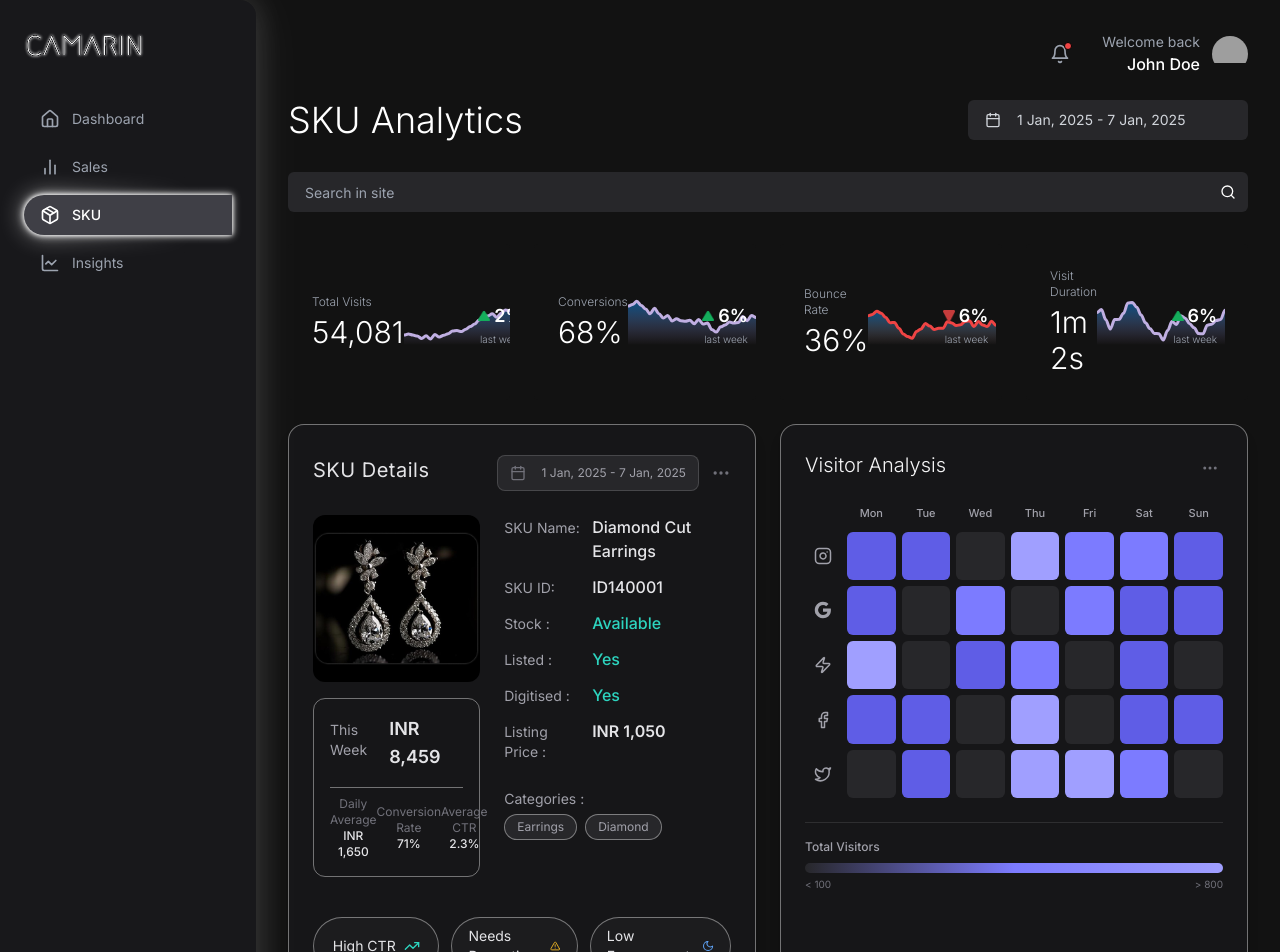
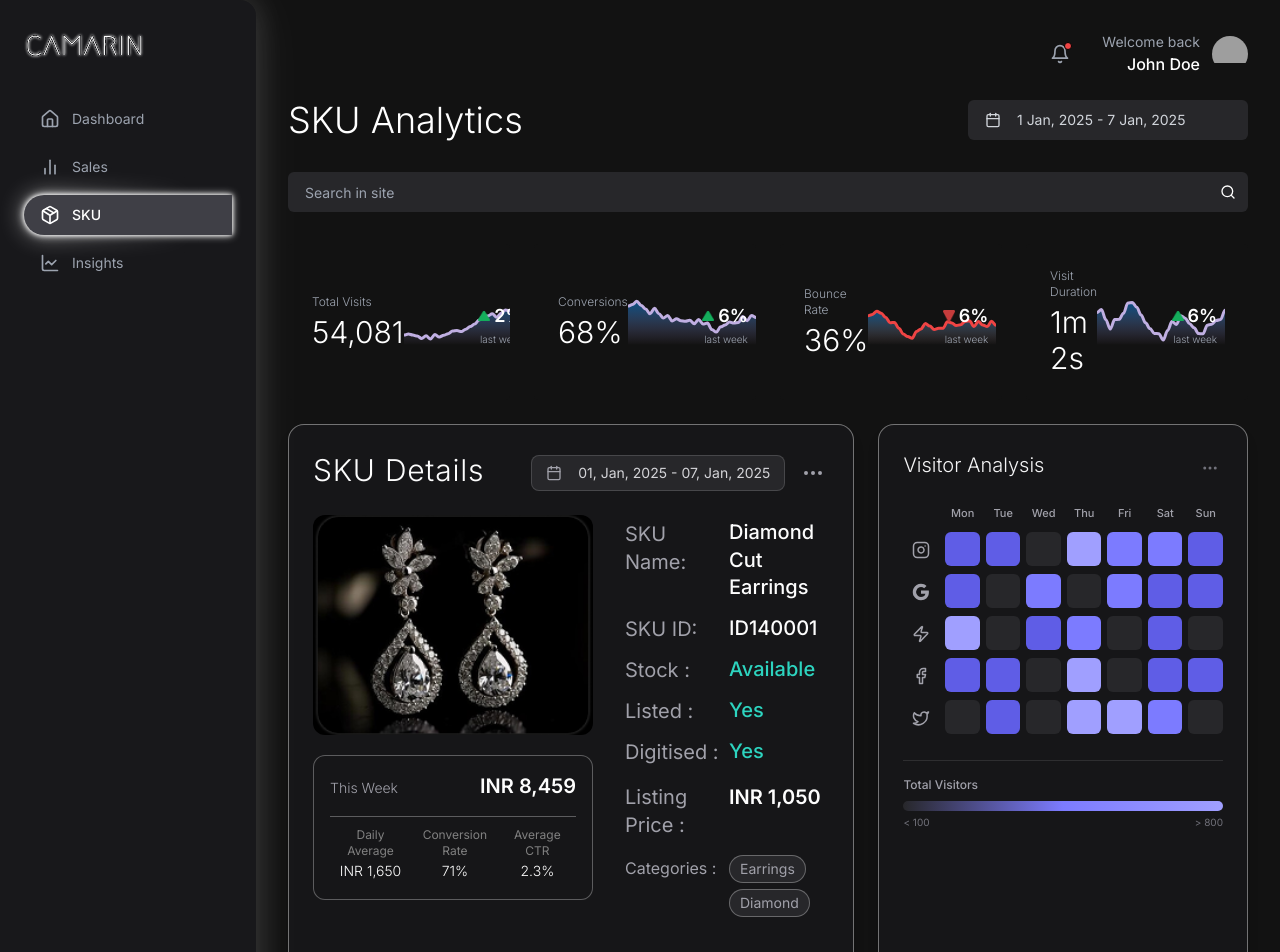
Before and after one commit to Camarin-AI/3d-analytics-dashboard, a Next.js app: page /sku in a window 1280 px wide. Shown: the top 952 px of the page. Built offline with nearby package versions, Linux system fonts and the light colour scheme; grey boxes are pictures that could not be loaded.

Commit message:
sku-details component refined

```diff
--- a/components/sku-analytics.tsx
+++ b/components/sku-analytics.tsx
@@ -21,10 +21,10 @@ export function SkuAnalytics() {
 
     <div className="flex min-h-screen bg-[#121212] text-white">
     <Sidebar />
-    <main className="flex-1 p-8">
+    <main className="flex-1 p-6 md:p-8">
       <Header />
-      <div className="flex items-center justify-between mt-6 mb-8">
-        <h1 className="text-4xl font-light font-sans text-white">SKU Analytics</h1>
+      <div className="flex flex-col md:flex-row items-start md:items-center justify-between mt-6 mb-8 gap-4 md:gap-0">
+        <h1 className="text-3xl md:text-4xl font-light font-sans text-white">SKU Analytics</h1>
         <DateRangePicker date={dateRange} onDateChange={setDateRange} />
       </div>
 
@@ -32,13 +32,18 @@ export function SkuAnalytics() {
 
         <KpiCards />
 
-        <div className="grid grid-cols-1 lg:grid-cols-2 gap-6 mt-6">
-          <SkuDetails />
-          <VisitorAnalysis />
+        {/* Adjusted grid layout for SkuDetails and VisitorAnalysis */}
+        <div className="grid grid-cols-1 lg:grid-cols-5 gap-6 mt-6">
+          <div className="lg:col-span-3"> {/* SkuDetails takes 3 out of 5 columns */}
+            <SkuDetails />
+          </div>
+          <div className="lg:col-span-2"> {/* VisitorAnalysis takes 2 out of 5 columns */}
+            <VisitorAnalysis />
+          </div>
         </div>
 
         <div className="mt-6">
-          <h2 className="text-2xl font-light font-sans font-inter mb-4">Engagement Analysis</h2>
+          <h2 className="text-xl md:text-2xl font-light font-sans font-inter mb-4">Engagement Analysis</h2>
           <div className="space-y-6">
             <SalesFunnelAnalysis />
             <InteractionDuration />
--- a/components/sku-details.tsx
+++ b/components/sku-details.tsx
@@ -1,36 +1,37 @@
 "use client";
 
 import { useState } from "react";
-import { Calendar, MoreHorizontal, TrendingUp, AlertTriangle, Moon } from "lucide-react"; // Import relevant icons
+import { Calendar, MoreHorizontal } from "lucide-react"; // Removed AlertCircle as we'll use custom
 import { Card, CardContent, CardHeader, CardTitle } from "@/components/ui/card";
-import { format } from "date-fns";
 import { Button } from "@/components/ui/button";
 import Image from "next/image";
+import { format } from "date-fns";
 
-// Define specific colors based *strictly* on the image analysis
+// Colors remain largely the same, slight tweaks if necessary based on re-evaluation
 const colors = {
-  background: "#161618", // Main card background
-  cardBorder: "rgba(255, 255, 255, 0.4)", // Faint card border
-  textPrimary: "#E4E4E7", // Primary text (values, main headers) - slightly off-white
-  textSecondary: "#A1A1AA", // Secondary text (labels like SKU Name:)
-  textMuted: "#71717A", // Muted text (placeholder-like, e.g., 'Daily Average')
-  dateRangeButtonBg: "#27272A", // Button background
-  dateRangeButtonBorder: "rgba(255, 255, 255, 0.15)", // Button border
-  imageContainerBg: "#000000", // Image background seems pure black
-  statsBoxBorder: "rgba(255, 255, 255, 0.4)", // Border for the 'This Week' box
-  statsSeparator: "rgba(255, 255, 255, 0.4)", // Separator line in stats box
-  statusAvailable: "#2DD4BF", // Teal/Green for 'Available' and 'Yes'
-  statusYes: "#2DD4BF", // Same Teal/Green
-  categoryTagBg: "#27272A", // Background for category tags
-  categoryTagBorder: "rgba(255, 255, 255, 0.4)", // Border for category tags
-  indicatorTagBg: "#1C1C1E", // Slightly different dark bg for bottom tags? Or same as card? Let's try darker.
-  indicatorTagBorder: "rgba(255, 255, 255, 0.4)", // Border for bottom indicator tags
-  iconHighCTR: "#2DD4BF", // Green for High CTR icon
-  iconNeedsPromotion: "#FBBF24", // Yellow/Amber for Needs Promotion icon
-  iconLowEngagement: "#60A5FA", // Blue-ish for Low Engagement icon (using Moon)
+  background: "#161618",
+  cardBorder: "rgba(255, 255, 255, 0.4)",
+  textPrimary: "#FDFDFD",
+  textSecondary: "#A1A1AA", // For labels like "SKU Name:"
+  textMuted: "#808080",   // For "Daily Average" type labels in stats box
+  dateRangeButtonBg: "#27272A",
+  dateRangeButtonBorder: "rgba(255, 255, 255, 0.15)",
+  dateRangeButtonText: "#D4D4D8",
+  imageContainerBg: "#000000",
+  statsBoxBorder: "rgba(255, 255, 255, 0.3)",
+  statsSeparator: "rgba(255, 255, 255, 0.3)",
+  statusAvailable: "#2DD4BF", // Teal/Green
+  categoryTagBg: "#27272A",
+  categoryTagBorder: "rgba(255, 255, 255, 0.3)", // Slightly more visible border for tags
+  categoryTagText: "#A1A1AA",
+  indicatorTagBg: "#27272A",
+  indicatorTagBorder: "rgba(255, 255, 255, 0.3)", // Slightly more visible border for tags
+  indicatorTagText: "#E4E4E7",
+  iconHighCTR: "#2DD4BF",
+  iconNeedsPromotion: "#FBBF24", // Amber/Yellow
+  iconLowEngagement: "#60A5FA", // Blue
 };
 
-// Placeholder data matching the image
 const skuData = {
   name: "Diamond Cut Earrings",
   id: "ID140001",
@@ -41,102 +42,135 @@ const skuData = {
   categories: ["Earrings", "Diamond"],
   thisWeekSales: 8459,
   dailyAverage: 1650,
-  conversionRate: 71, // As percentage
-  averageCTR: 2.3, // As percentage
-  imageSrc: "/diamond-earrings.png", // Replace with your actual image path
+  conversionRate: 71,
+  averageCTR: 2.3,
+  imageSrc: "/diamond-earrings.png",
 };
+
+// Custom SVG Icon for High CTR (Target-like) - from previous version
+const HighCTRIcon = ({ color = colors.iconHighCTR, size = 20 }) => ( // Increased size slightly
+  <svg width={size} height={size} viewBox="0 0 20 20" fill="none" xmlns="http://www.w3.org/2000/svg">
+    <circle cx="10" cy="10" r="9" stroke={color} strokeWidth="1.8"/>
+    <circle cx="10" cy="10" r="5.5" stroke={color} strokeWidth="1.8"/>
+    <circle cx="10" cy="10" r="2" fill={color}/>
+  </svg>
+);
+
+
+// Custom SVG Icon for Needs Promotion (Yellow circle with exclamation)
+const NeedsPromotionIcon = ({ color = colors.iconNeedsPromotion, size = 20 }) => ( // Increased size slightly
+  <svg width={size} height={size} viewBox="0 0 20 20" fill="none" xmlns="http://www.w3.org/2000/svg">
+    <circle cx="10" cy="10" r="9" fill={color}/>
+    <path d="M10.0002 13.1667C10.4604 13.1667 10.8335 12.7936 10.8335 12.3333C10.8335 11.8731 10.4604 11.5 10.0002 11.5C9.54001 11.5 9.16687 11.8731 9.16687 12.3333C9.16687 12.7936 9.54001 13.1667 10.0002 13.1667Z" fill="white"/>
+    <path d="M10.8335 10V6.66667H9.16687V10H10.8335Z" fill="white"/>
+  </svg>
+);
+
+// Custom SVG Icon for Low Engagement (Zz) - from previous version
+const LowEngagementZzIcon = ({ color = colors.iconLowEngagement, size = 22 }) => ( // Increased size slightly
+  <svg width={size} height={size} viewBox="0 0 16 16" xmlns="http://www.w3.org/2000/svg">
+    <path d="M7.16191 5.83191L4 8.99382H5.99025L9.15217 5.83191H7.16191Z" fill={color}/>
+    <path d="M10.1619 8.83191L7 11.9938H8.99025L12.1522 8.83191H10.1619Z" fill={color}/>
+  </svg>
+);
+
+const detailItems = [
+    { key: "name", label: "SKU Name:", value: skuData.name, valueColor: colors.textPrimary, valueFontWeight: "font-medium", multilineValue: true, maxWidth: "max-w-[170px]" }, // max-width for SKU Name to wrap
+    { key: "id", label: "SKU ID:", value: skuData.id, valueColor: colors.textPrimary, valueFontWeight: "font-medium" },
+    { key: "stock", label: "Stock :", value: skuData.stock, valueColor: colors.statusAvailable, valueFontWeight: "font-medium" },
+    { key: "listed", label: "Listed :", value: skuData.listed, valueColor: colors.statusAvailable, valueFontWeight: "font-medium" },
+    { key: "digitised", label: "Digitised :", value: skuData.digitised, valueColor: colors.statusAvailable, valueFontWeight: "font-medium" },
+  ];
+
 
 export function SkuDetails() {
   const [dateRange] = useState({
-    from: new Date(2025, 0, 1), // Jan 1, 2025
-    to: new Date(2025, 0, 7), // Jan 7, 2025
+    from: new Date(2025, 0, 1),
+    to: new Date(2025, 0, 7),
   });
 
   return (
     <Card
-      className="rounded-2xl border p-6 shadow-lg h-full flex flex-col font-sans" // Added font-sans for consistency if needed
+      className="rounded-2xl border p-6 shadow-lg h-full flex flex-col font-sans"
       style={{
         backgroundColor: colors.background,
         borderColor: colors.cardBorder,
-        color: colors.textPrimary, // Default text color
+        color: colors.textPrimary,
       }}
     >
-      {/* Card Header */}
       <CardHeader className="flex flex-row items-center justify-between p-0 mb-6">
-        <CardTitle className="text-xl font-normal tracking-wide" style={{ color: colors.textPrimary }}>
+        <CardTitle className="text-3xl font-light tracking-wide" style={{ color: colors.textPrimary }}>
           SKU Details
         </CardTitle>
         <div className="flex items-center gap-3">
-           {/* Date Range Picker Button - Styled to match image */}
           <Button
             variant="outline"
             size="sm"
-            className="h-9 px-3 rounded-lg text-xs font-normal border focus:outline-none focus:ring-2 focus:ring-offset-2 focus:ring-offset-[#161618] focus:ring-white hover:bg-[#3f3f46]" // Added hover state
+            className="h-9 px-3.5 rounded-lg text-sm font-normal border focus:outline-none focus:ring-1 focus:ring-gray-500 hover:bg-[#38383d]" // text-sm for date
             style={{
               backgroundColor: colors.dateRangeButtonBg,
               borderColor: colors.dateRangeButtonBorder,
-              color: colors.textSecondary, // Use secondary color for button text
+              color: colors.dateRangeButtonText,
             }}
           >
-            <Calendar className="mr-2 h-4 w-4" style={{ color: colors.textMuted }} />
-            {format(dateRange.from, "d MMM, yyyy")} - {format(dateRange.to, "d MMM, yyyy")}
+            <Calendar className="mr-2 h-4 w-4" style={{ color: colors.textSecondary }} />
+            {format(dateRange.from, "dd, MMM, yyyy")} - {format(dateRange.to, "dd, MMM, yyyy")}
           </Button>
-          {/* More Options Button */}
-          <button className="focus:outline-none" style={{ color: colors.textMuted }}>
-            <MoreHorizontal size={20} />
+          <button className="focus:outline-none p-1" style={{ color: colors.textSecondary }}>
+            <MoreHorizontal size={24} /> {/* Slightly larger dots icon */}
           </button>
         </div>
       </CardHeader>
 
-      {/* Card Content */}
       <CardContent className="p-0 flex-grow flex flex-col">
-        {/* Main content grid: Image/Stats (Left) + Details (Right) */}
-        <div className="flex flex-col lg:flex-row gap-6 mb-6">
+        <div className="flex flex-col md:flex-row gap-x-6 lg:gap-x-8 mb-6"> {/* Adjusted gap */}
 
           {/* Left Column: Image + Stats Box */}
-          <div className="w-full lg:w-[40%] flex flex-col gap-4 flex-shrink-0"> {/* Adjusted width and gap */}
-            {/* Image Container */}
-            <div className="aspect-square rounded-xl overflow-hidden flex items-center justify-center"
-                 style={{ backgroundColor: colors.imageContainerBg }}>
+          {/* Fixed width for this column to match image proportion */}
+          <div className="w-full md:w-[280px] flex flex-col gap-5 flex-shrink-0">
+            {/* Adjusted height for image container */}
+            <div
+              className="h-[220px] w-full rounded-xl overflow-hidden flex items-center justify-center"
+              style={{ backgroundColor: colors.imageContainerBg }}
+            >
               <Image
-                    // *** IMPORTANT: Replace with your actual image path ***
                 src={skuData.imageSrc}
                 alt={skuData.name}
-                    width={250} // Adjust size as needed
-                    height={250}
-                    className="object-contain" // Use contain if image aspect ratio varies
-                    priority // Load image sooner
+                width={300} // Image can be larger, object-contain will fit it
+                height={300}
+                className="object-contain"
+                priority
+                onError={(e) => { (e.target as HTMLImageElement).src = 'https://via.placeholder.com/250?text=Image+Err'; }}
               />
             </div>
 
-            {/* Stats Box */}
             <div
               className="rounded-xl border p-4 flex flex-col"
-              style={{ borderColor: colors.statsBoxBorder }}
+              style={{ borderColor: colors.statsBoxBorder, backgroundColor: colors.background }}
             >
               <div className="flex justify-between items-baseline mb-2">
-                <span className="text-sm" style={{ color: colors.textSecondary }}>This Week</span>
-                <span className="text-lg font-semibold" style={{ color: colors.textPrimary }}>
+                <span className="text-sm font-light" style={{ color: colors.textSecondary }}>This Week</span>
+                <span className="text-xl font-semibold text-sans" style={{ color: colors.textPrimary }}>
                   INR {skuData.thisWeekSales.toLocaleString("en-IN")}
                 </span>
               </div>
               <hr className="border-t my-2" style={{ borderColor: colors.statsSeparator }} />
-              <div className="flex justify-between items-center text-xs">
+              <div className="flex justify-between items-center p-0.5">
                 <div className="text-center">
-                  <span className="block" style={{ color: colors.textMuted }}>Daily Average</span>
-                  <span className="block font-medium" style={{ color: colors.textPrimary }}>
+                  <span className="block text-xs mb-0.5" style={{ color: colors.textMuted }}>Daily Average</span>
+                  <span className="block text-sm font-light" style={{ color: colors.textPrimary }}>
                     INR {skuData.dailyAverage.toLocaleString("en-IN")}
                   </span>
                 </div>
                 <div className="text-center">
-                  <span className="block" style={{ color: colors.textMuted }}>Conversion Rate</span>
-                  <span className="block font-medium" style={{ color: colors.textPrimary }}>
+                  <span className="block text-xs mb-0.5" style={{ color: colors.textMuted }}>Conversion Rate</span>
+                  <span className="block text-sm font-light" style={{ color: colors.textPrimary }}>
                     {skuData.conversionRate}%
                   </span>
                 </div>
                  <div className="text-center">
-                  <span className="block" style={{ color: colors.textMuted }}>Average CTR</span>
-                  <span className="block font-medium" style={{ color: colors.textPrimary }}>
+                  <span className="block text-xs mb-0.5" style={{ color: colors.textMuted }}>Average CTR</span>
+                  <span className="block text-sm font-light" style={{ color: colors.textPrimary }}>
                     {skuData.averageCTR}%
                   </span>
                 </div>
@@ -145,49 +179,40 @@ export function SkuDetails() {
           </div>
 
           {/* Right Column: SKU Details + Categories */}
-          <div className="w-full lg:flex-1 flex flex-col gap-4"> {/* Adjusted gap */}
-             {/* Detail Rows */}
-             <div className="space-y-3"> {/* Vertical spacing for details */}
-                <div className="flex items-baseline gap-2">
-                    <span className="w-20 text-sm flex-shrink-0" style={{color: colors.textSecondary}}>SKU Name:</span>
-                    <span className="font-medium" style={{color: colors.textPrimary}}>{skuData.name}</span>
+          <div className="flex-1 flex flex-col pt-1 mt-4 md:mt-0">
+             <div className="space-y-3"> {/* Adjusted vertical spacing */}
+                {detailItems.map(item => (
+                  <div className="flex items-start gap-2" key={item.key}>
+                      <span className="w-24 text-xl text-light text-sans flex-shrink-0 pt-px" style={{color: colors.textSecondary}}>{item.label}</span>
+                      <span
+                        className={`text-xl ${item.valueFontWeight} ${item.multilineValue ? 'leading-snug' : ''} ${item.maxWidth || ''}`}
+                        style={{color: item.valueColor}}
+                      >
+                        {item.value}
+                      </span>
                   </div>
-                 <div className="flex items-baseline gap-2">
-                    <span className="w-20 text-sm flex-shrink-0" style={{color: colors.textSecondary}}>SKU ID:</span>
-                    <span className="font-medium" style={{color: colors.textPrimary}}>{skuData.id}</span>
+                ))}
              </div>
-                 <div className="flex items-baseline gap-2">
-                    <span className="w-20 text-sm flex-shrink-0" style={{color: colors.textSecondary}}>Stock :</span>
-                    <span className="font-medium" style={{color: colors.statusAvailable}}>{skuData.stock}</span>
-                </div>
-                <div className="flex items-baseline gap-2">
-                    <span className="w-20 text-sm flex-shrink-0" style={{color: colors.textSecondary}}>Listed :</span>
-                    <span className="font-medium" style={{color: colors.statusYes}}>{skuData.listed}</span>
-                </div>
-                 <div className="flex items-baseline gap-2">
-                    <span className="w-20 text-sm flex-shrink-0" style={{color: colors.textSecondary}}>Digitised :</span>
-                    <span className="font-medium" style={{color: colors.statusYes}}>{skuData.digitised}</span>
-                </div>
-                 <div className="flex items-baseline gap-2 mt-2"> {/* Added top margin */}
-                    <span className="w-20 text-sm flex-shrink-0" style={{color: colors.textSecondary}}>Listing Price :</span>
-                    <span className="text-base font-semibold" style={{color: colors.textPrimary}}>
+
+             <div className="flex items-baseline gap-2 mt-4"> {/* Margin top for separation */}
+                <span className="w-24 text-xl text-light text-sans flex-shrink-0 pt-px" style={{color: colors.textSecondary}}>Listing Price :</span>
+                <span className="text-xl font-semibold" style={{color: colors.textPrimary}}>
                     INR {skuData.price.toLocaleString("en-IN")}
                 </span>
             </div>
-             </div>
 
-            {/* Categories Section */}
-            <div className="mt-2"> {/* Added top margin */}
-              <span className="text-sm mr-2" style={{ color: colors.textSecondary }}>Categories :</span>
-              <div className="inline-flex flex-wrap gap-2 mt-1">
+            <div className="mt-4"> {/* Margin top for separation */}
+              <div className="flex items-start gap-2"> {/* items-start for alignment if categories wrap */}
+                <span className="w-24 text text-light text-sans flex-shrink-0 pt-px" style={{ color: colors.textSecondary }}>Categories :</span>
+                <div className="inline-flex flex-wrap gap-1.5">
                   {skuData.categories.map((category) => (
                     <span
                       key={category}
-                    className="text-xs px-3 py-1 rounded-full border"
+                      className="text-sm px-2.5 py-[3px] rounded-full border" // Adjusted padding for small tags
                       style={{
                         backgroundColor: colors.categoryTagBg,
                         borderColor: colors.categoryTagBorder,
-                      color: colors.textSecondary, // Use secondary for tag text
+                        color: colors.categoryTagText,
                       }}
                     >
                       {category}
@@ -197,33 +222,28 @@ export function SkuDetails() {
               </div>
             </div>
           </div>
+        </div>
 
         {/* Bottom Indicator Tags */}
-        <div className="flex flex-col sm:flex-row gap-3 mt-auto pt-4"> {/* mt-auto pushes to bottom if space, pt-4 adds space */}
-           {/* High CTR Tag */}
+        <div className="flex flex-col sm:flex-row gap-3 mt-auto pt-6"> {/* Increased pt */}
+           {[
+             { text: "High CTR", IconComponent: HighCTRIcon, iconColor: colors.iconHighCTR },
+             { text: "Needs Promotion", IconComponent: NeedsPromotionIcon, iconColor: colors.iconNeedsPromotion },
+             { text: "Low Engagement", IconComponent: LowEngagementZzIcon, iconColor: colors.iconLowEngagement },
+           ].map(({ text, IconComponent, iconColor }) => (
              <div
-             className="flex-1 flex items-center justify-center gap-2 border rounded-full px-4 py-2 text-sm"
-             style={{ backgroundColor: colors.indicatorTagBg, borderColor: colors.indicatorTagBorder }}
+               key={text}
+               className="flex-1 flex items-center justify-center gap-2 border rounded-xl px-4 py-2 text-sm font-normal" // rounded-xl, font-normal
+               style={{
+                 backgroundColor: colors.indicatorTagBg,
+                 borderColor: colors.indicatorTagBorder,
+                 color: colors.indicatorTagText,
+               }}
              >
-             <span>High CTR</span>
-             <TrendingUp size={16} style={{ color: colors.iconHighCTR }}/>
+               <span>{text}</span>
+               <IconComponent /> {/* Color and size are now default in SVG definition */}
              </div>
-           {/* Needs Promotion Tag */}
-           <div
-             className="flex-1 flex items-center justify-center gap-2 border rounded-full px-4 py-2 text-sm"
-             style={{ backgroundColor: colors.indicatorTagBg, borderColor: colors.indicatorTagBorder }}
-           >
-             <span>Needs Promotion</span>
-             <AlertTriangle size={16} style={{ color: colors.iconNeedsPromotion }}/>
-           </div>
-           {/* Low Engagement Tag */}
-           <div
-             className="flex-1 flex items-center justify-center gap-2 border rounded-full px-4 py-2 text-sm"
-             style={{ backgroundColor: colors.indicatorTagBg, borderColor: colors.indicatorTagBorder }}
-           >
-             <span>Low Engagement</span>
-             <Moon size={16} style={{ color: colors.iconLowEngagement }}/> {/* Using Moon icon */}
-           </div>
+           ))}
         </div>
       </CardContent>
     </Card>
```
Lines whose indentation alone changed are shown as unchanged.
